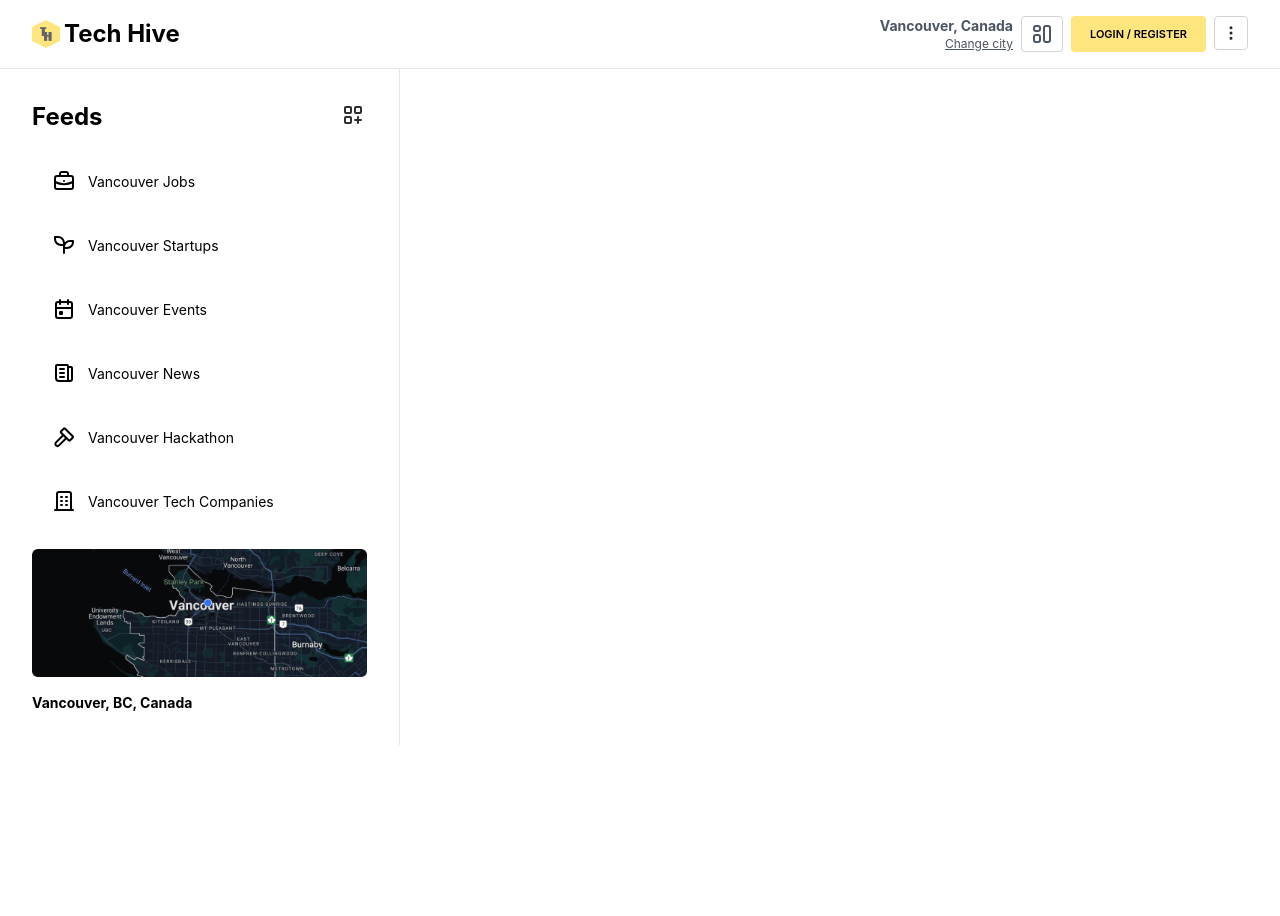
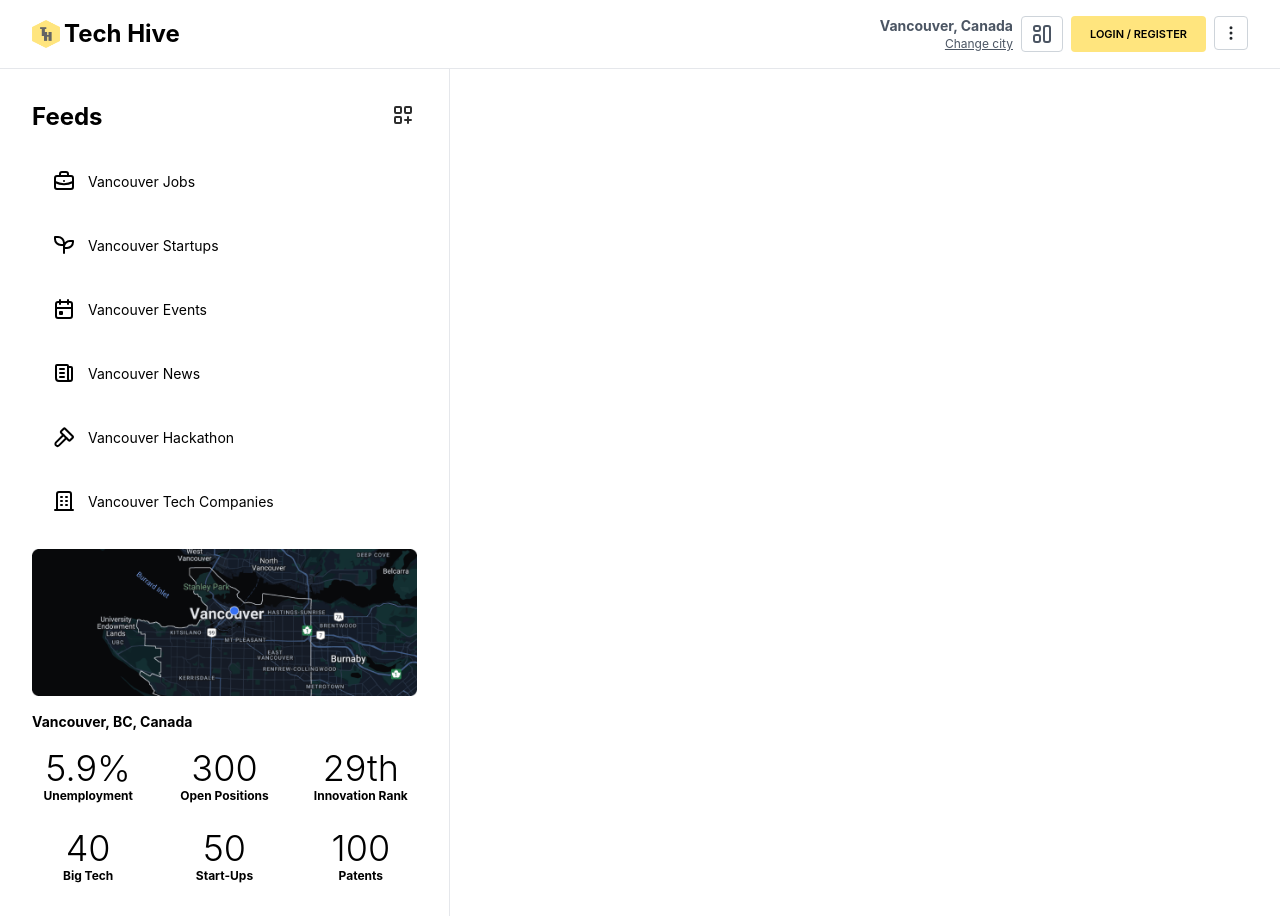
Before and after one commit to JSmith604/VancouverTechHiveMind, a React (Create React App) app: page / in a window 1280 px wide. Before the commit the page ends 800 px from the top, so only its background shows below. Built offline with nearby package versions, Linux system fonts and the light colour scheme.

Commit message:
Add vancouver stats

```diff
--- a/src/Feeds/Feeds.jsx
+++ b/src/Feeds/Feeds.jsx
@@ -45,7 +45,7 @@
 
 export function Feeds() {
   return (
-    <div className="w-[400px] p-8 border-r border-gray-200">
+    <div className="w-[450px] p-8 border-r border-gray-200">
       <div className="flex justify-between mb-4">
         <h1 className="text-2xl font-bold">Feeds</h1>
         <ActionIcon variant="transparent" color="dark" aria-label="add feeds">
@@ -63,6 +63,32 @@
       <div className="mt-4">
         <h2 className="text-sm font-bold">Vancouver, BC, Canada</h2>
       </div>
+      <div className="mt-4 grid grid-cols-3 gap-6">
+        <div className="text-center">
+          <div className="text-4xl font-light">5.9%</div>
+          <h3 className="text-xs font-bold">Unemployment</h3>
+        </div>
+        <div className="text-center">
+          <div className="text-4xl font-light">300</div>
+          <h3 className="text-xs font-bold">Open Positions</h3>
+        </div>
+        <div className="text-center">
+          <div className="text-4xl font-light">29th</div>
+          <h3 className="text-xs font-bold">Innovation Rank</h3>
+        </div>
+        <div className="text-center">
+          <div className="text-4xl font-light">40</div>
+          <h3 className="text-xs font-bold">Big Tech</h3>
+        </div>
+        <div className="text-center">
+          <div className="text-4xl font-light">50</div>
+          <h3 className="text-xs font-bold">Start-Ups</h3>
+        </div>
+        <div className="text-center">
+          <div className="text-4xl font-light">100</div>
+          <h3 className="text-xs font-bold">Patents</h3>
+        </div>
+      </div>
     </div>
   );
 }
```
